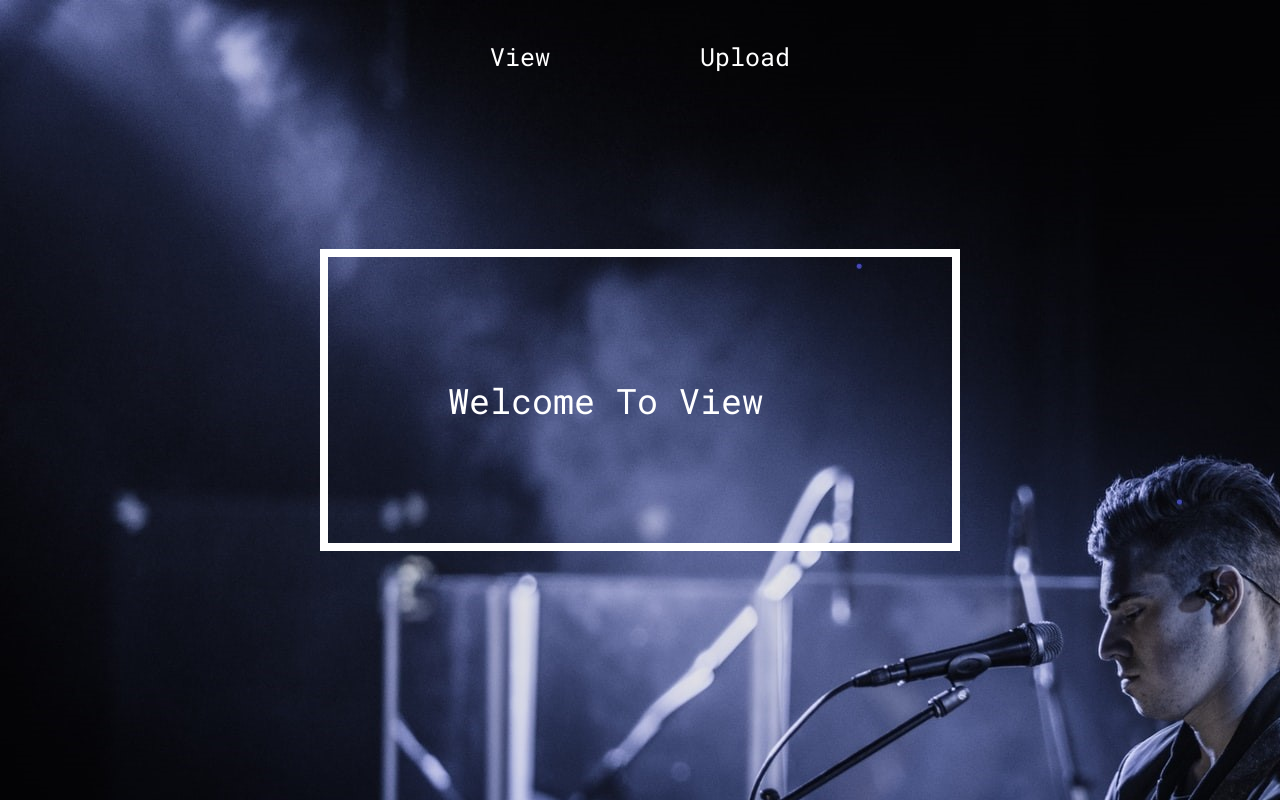
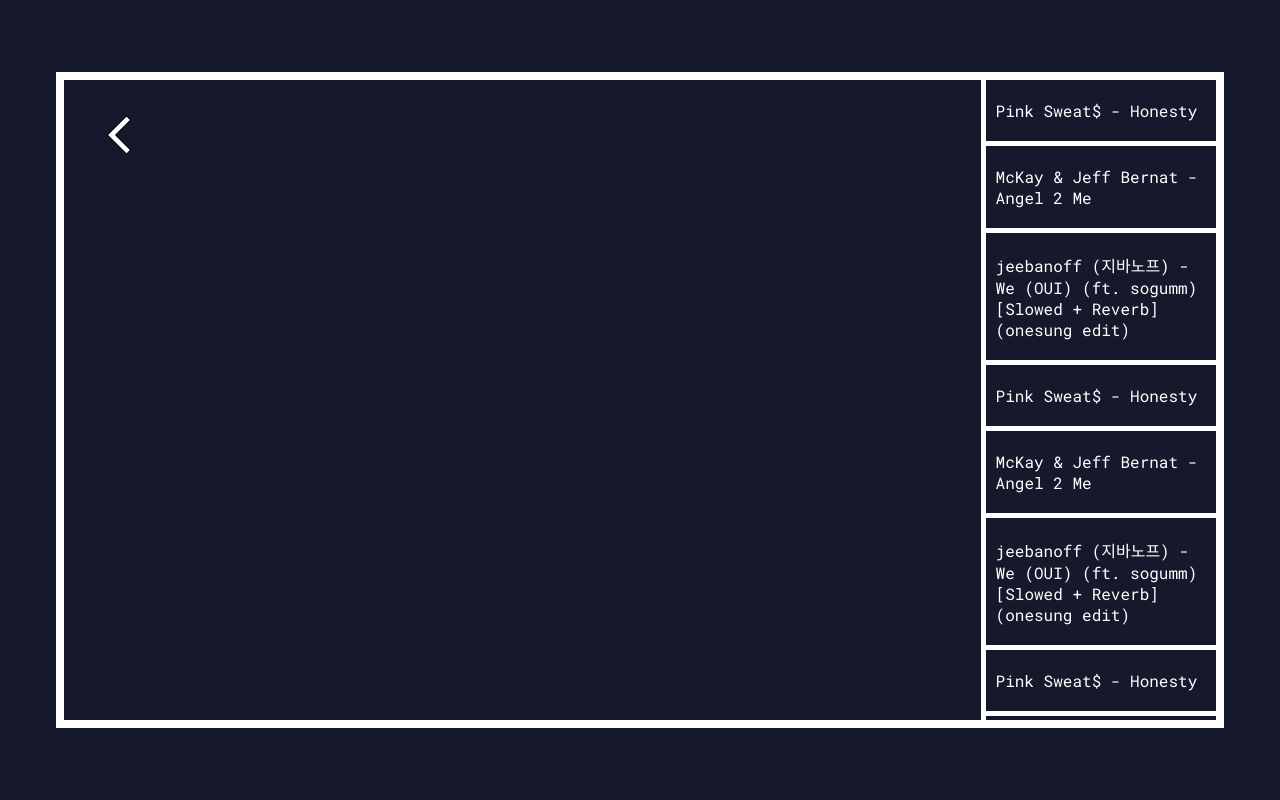
Before and after one commit to Samuel-Kwon/my-music-journey, a React (Create React App) app: page /view in a window 1280 px wide. Built offline with nearby package versions, Linux system fonts and the light colour scheme.

Commit message:
View page design finished

```diff
--- a/src/App.js
+++ b/src/App.js
@@ -13,7 +13,7 @@ AOS.init({
 function App() {
   return (
     <Router>
-        <Nav />
+        <Route path="/" exact component={Nav} />
         <Route path="/" exact component={Landing} />
         <Route path="/view" exact component={View} />
     </Router>
--- a/src/Pages/View.js
+++ b/src/Pages/View.js
@@ -1,11 +1,44 @@
 import React from 'react';
+import '../css/view.css';
+import back from '../image/icon-back.png'
 
 export class View extends React.Component {
   render() {
     return (
-      <div className="landing">
-        <div className="container" data-aos="fade-in">
-          Welcome To View
+      <div className="view">
+        <div className="view-container" data-aos="fade-in">
+          <div className="view-content">
+          <a href="/"><img src={back}/></a>
+
+          </div>
+
+          <div className="sroll-menu">
+            <a href="/"><div className="music-title">Pink Sweat$ - Honesty</div></a>
+
+            <a href="/"><div className="music-title">McKay & Jeff Bernat - Angel 2 Me</div></a>
+
+            <a href="/"><div className="music-title">jeebanoff (지바노프) - We (OUI) (ft. sogumm) [Slowed + Reverb] (onesung edit)</div></a>
+
+            <a href="/"><div className="music-title">Pink Sweat$ - Honesty</div></a>
+
+            <a href="/"><div className="music-title">McKay & Jeff Bernat - Angel 2 Me</div></a>
+
+            <a href="/"><div className="music-title">jeebanoff (지바노프) - We (OUI) (ft. sogumm) [Slowed + Reverb] (onesung edit)</div></a>
+
+            <a href="/"><div className="music-title">Pink Sweat$ - Honesty</div></a>
+
+            <a href="/"><div className="music-title">McKay & Jeff Bernat - Angel 2 Me</div></a>
+
+            <a href="/"><div className="music-title">jeebanoff (지바노프) - We (OUI) (ft. sogumm) [Slowed + Reverb] (onesung edit)</div></a>
+
+            <a href="/"><div className="music-title">Pink Sweat$ - Honesty</div></a>
+
+            <a href="/"><div className="music-title">McKay & Jeff Bernat - Angel 2 Me</div></a>
+
+            <a href="/"><div className="music-title">jeebanoff (지바노프) - We (OUI) (ft. sogumm) [Slowed + Reverb] (onesung edit)</div></a>
+
+          </div>
+
         </div>
       </div>
     );
--- /dev/null
+++ b/src/css/view.css
@@ -0,0 +1,62 @@
+* {
+    text-decoration: none;
+    color: white;
+}
+
+.view{
+    background-color: #16182B;
+    width: 100%;
+    height: 100vh;
+
+    display: flex;
+    justify-content: center;
+    align-items: center;
+}
+
+.view-container {
+    width: 90%;
+    height: 80vh;
+    background-color: #16182B;
+    border: 8px solid white;
+
+}
+
+.view-container img{
+    margin: 30px 0 0 30px;
+    width: 50px;
+    position: relative;
+}
+
+.view-content {
+    float: left;
+    width: 79%;
+}
+
+.sroll-menu {
+    height: 100%;
+    width: 20%;
+    float: right;
+    overflow-y: auto;
+    overflow-x: hidden;
+    border-left: 5px solid white;
+}
+
+.music-title {
+    padding: 20px 10px 20px 10px;
+    color: white;
+    border-bottom: 5px solid white;
+}
+
+::-webkit-scrollbar {
+    width: 10px;
+}
+
+::-webkit-scrollbar-track {
+    background: #86879c;
+}
+
+::-webkit-scrollbar-thumb {
+    background: #353963;
+    width: 10px;
+    border-radius: 30px;
+}
```
Also changed, not shown: src/image/icon-back.png (added).
